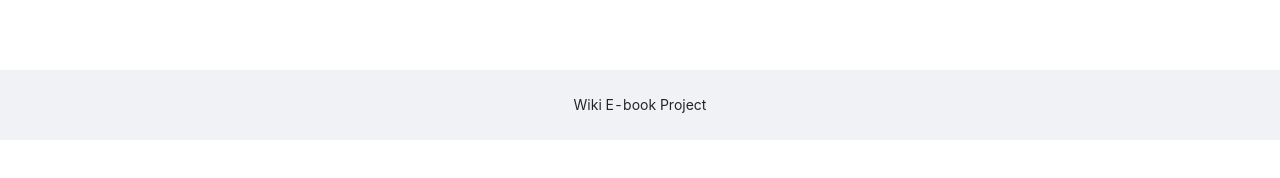
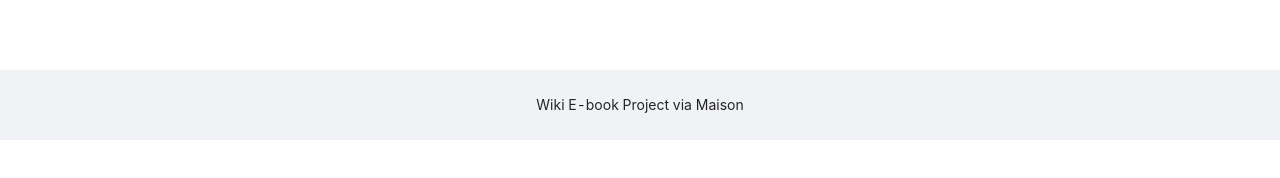
Before and after one commit to ShunheWang/wiki, a Vue app in the folder web/: page / in a window 1280 px wide. Shown: the part 274-452 px from the top of the page. Built offline with nearby package versions, Linux system fonts and the light colour scheme.

Commit message:
4-7 make customize vue the-footer component

```diff
--- a/web/src/App.vue
+++ b/web/src/App.vue
@@ -2,20 +2,20 @@
   <a-layout>
     <the-header></the-header>
     <router-view/>
-    <a-layout-footer style="text-align: center">
-      Wiki E-book Project
-    </a-layout-footer>
+    <the-footer></the-footer>
   </a-layout>
 </template>
 
 <script lang="ts">
   import { defineComponent } from 'vue';
   import TheHeader from '@/components/the-header.vue'; // @ is an alias to /src
+  import TheFooter from '@/components/the-footer.vue'; // @ is an alias to /src
 
   export default defineComponent({
     name: 'app',
     components: {
       TheHeader,
+      TheFooter,
     },
   });
 </script>
--- /dev/null
+++ b/web/src/components/the-footer.vue
@@ -0,0 +1,14 @@
+<template>
+    <a-layout-footer style="text-align: center">
+        Wiki E-book Project via Maison
+    </a-layout-footer>
+</template>
+
+
+<script lang="ts">
+    import { defineComponent } from 'vue';
+
+    export default defineComponent({
+        name: 'the-footer'
+    });
+</script>
```
